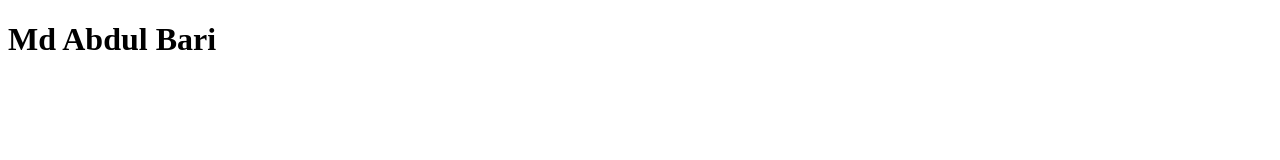
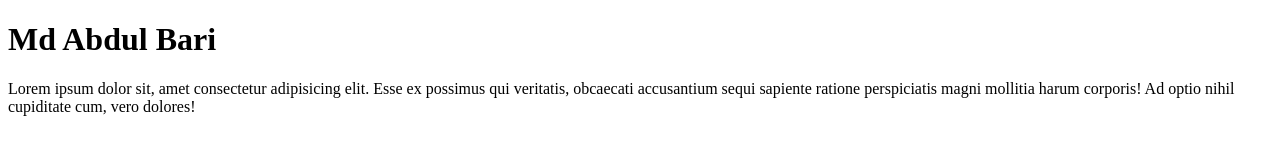
Before and after one commit to AbdulBari7448/first-project, a plain HTML site: page index.html in a window 1280 px wide. Drawn offline with Linux system fonts and the light colour scheme.

Commit message:
ptag-added

```diff
--- a/index.html
+++ b/index.html
@@ -10,5 +10,8 @@
     <h1>
         Md Abdul Bari
     </h1>
+    <p>
+        Lorem ipsum dolor sit, amet consectetur adipisicing elit. Esse ex possimus qui veritatis, obcaecati accusantium sequi sapiente ratione perspiciatis magni mollitia harum corporis! Ad optio nihil cupiditate cum, vero dolores!
+    </p>
 </body>
 </html>
```
